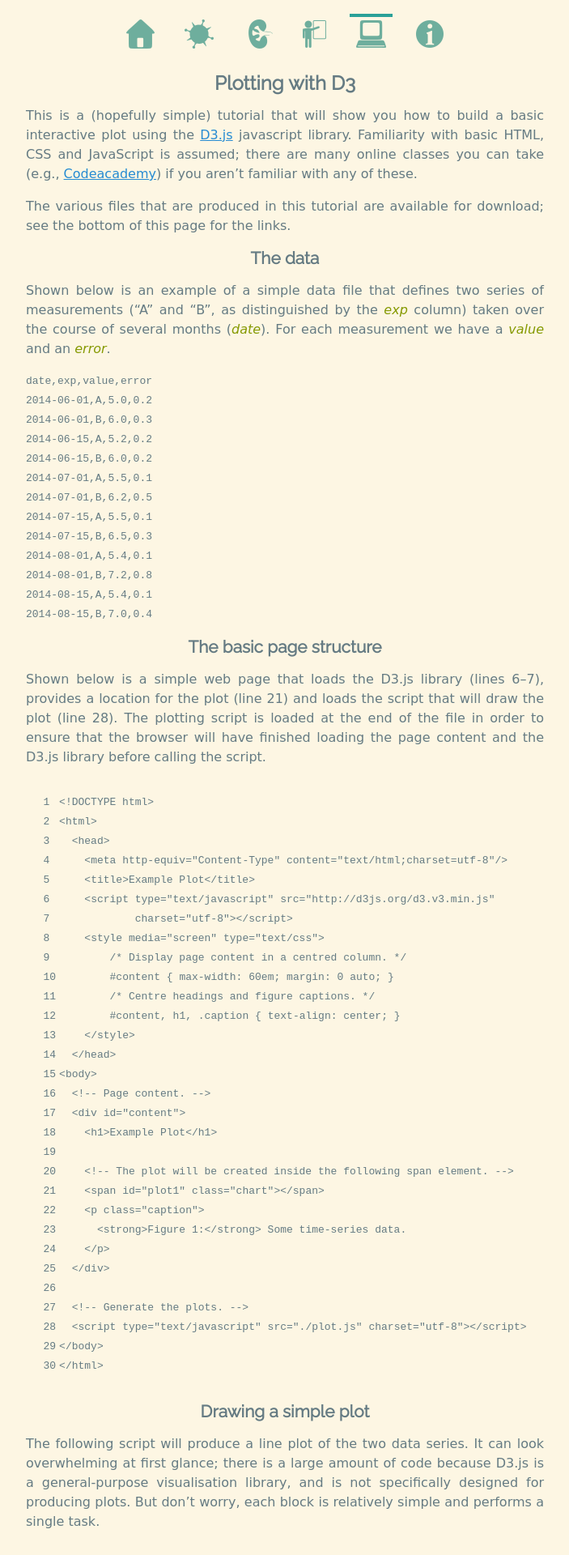
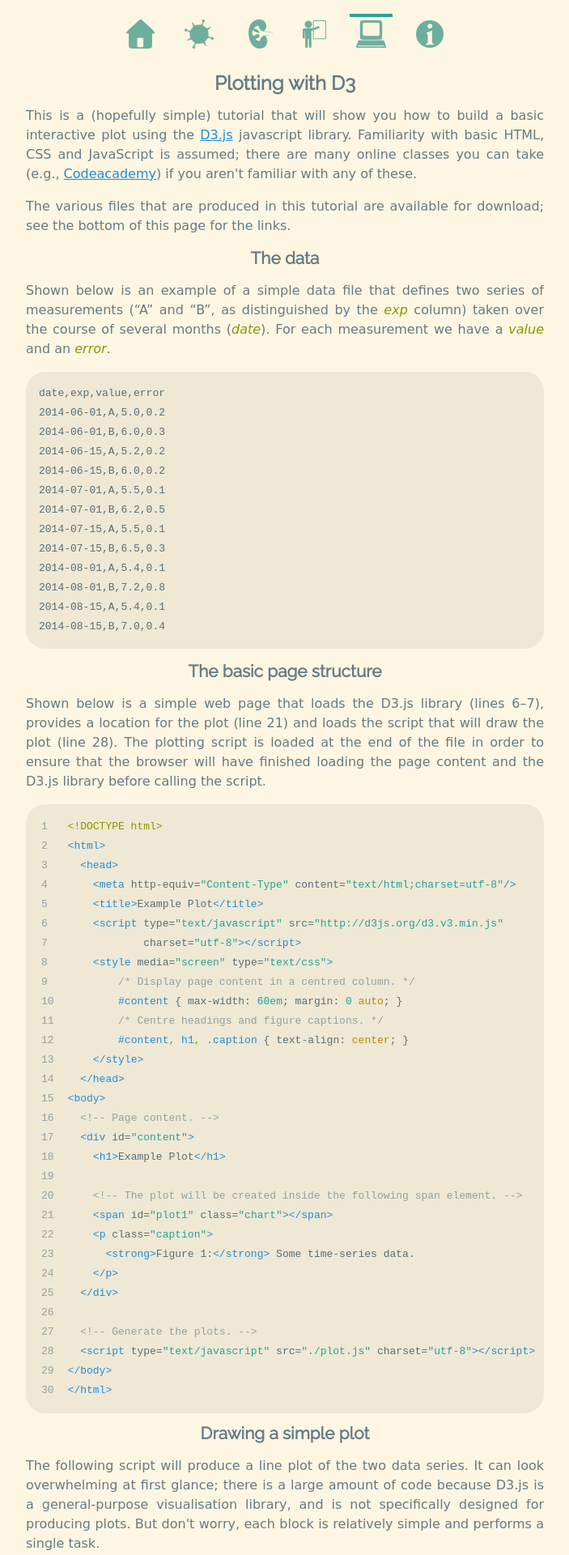
Before and after one commit to robmoss/previous2-robmoss.github.io, a Jekyll site: the page built from model/tools/plotting-with-d3/index.md, in a window 1280 px wide. Shown: the top 1920 px of the page at 81% size, without its empty margins (288-991 px from the left). Built offline with Jekyll 4.4.1, drawn with Linux system fonts in a browser that asks for light colours; some web fonts are replaced; some of the changed text lies outside the part shown.

Commit message:
Use rouge for syntax highlighting in code blocks

````diff
--- a/_config.yml
+++ b/_config.yml
@@ -128,6 +128,28 @@ safe: true
 # Use kramdown because it correctly interprets LaTeX mathematics notation.
 markdown: kramdown
 
+# https://help.github.com/articles/using-syntax-highlighting-on-github-pages/
+# https://help.github.com/articles/creating-and-highlighting-code-blocks/
+# https://github.com/blog/2100-github-pages-now-faster-and-simpler-with-jekyll-3-0
+# http://blog.virtuacreative.com.br/upgrade-jekyll-2-to-3-gh-pages.html
+highlighter: rouge
+
+kramdown:
+  # https://github.com/jekyll/jekyll/issues/4619
+  # https://kramdown.gettalong.org/options.html#option-syntax-highlighter-opts
+  # https://kramdown.gettalong.org/syntax_highlighter/rouge.html
+  syntax_highlighter: rouge
+  syntax_highlighter_opts:
+    span:
+      line_numbers: false
+    block:
+      line_numbers: true
+      start_line: 1
+  # Only use smart quotes for double quotes, not single quotes (i.e., leave
+  # apostrophes as-is).
+  # https://stackoverflow.com/a/25597026
+  smart_quotes:  ["apos", "apos", "ldquo", "rdquo"]
+
 # The default license under which a post is published.
 default_license: CC BY-SA
 
--- a/_layouts/site.html
+++ b/_layouts/site.html
@@ -19,6 +19,8 @@
 href="https://fonts.googleapis.com/css?family=Droid+Sans|Droid+Serif|Raleway" />
     <link rel="stylesheet" type="text/css"
           href="{{ site.baseurl }}{{ site.url_css }}/style.css" />
+    <link rel="stylesheet" type="text/css"
+          href="{{ site.baseurl }}{{ site.url_css }}/syntax.css" />
     {% if page.extra_css %}{% for css in page.extra_css %}
     <link href="{{ site.baseurl }}{{ site.url_css }}/{{ css }}"
           rel="stylesheet"/>
--- /dev/null
+++ b/assets/css/syntax.css
@@ -0,0 +1,118 @@
+/* Solarized Light
+
+For use with Jekyll and Pygments
+
+http://ethanschoonover.com/solarized
+
+SOLARIZED HEX      ROLE
+--------- -------- ------------------------------------------
+base01    #586e75  body text / default code / primary content
+base1     #93a1a1  comments / secondary content
+base2     #eee8d5  background highlights
+base3     #fdf6e3  background
+orange    #cb4b16  constants
+red       #dc322f  regex, special keywords
+blue      #268bd2  reserved keywords
+cyan      #2aa198  strings, numbers
+green     #859900  operators, other keywords
+*/
+
+/*
+ * Highlight inline code blocks.
+ */
+p code, p tt { font-size: 1.25em; background: #eee8d5;
+               padding-left: 0.15em; padding-right: 0.15em; }
+
+/*
+ * Code blocks enclosed in triple back-ticks.
+ */
+.highlighter-rouge .highlight {
+    max-width: 39rem;
+    margin-left: auto;
+    margin-right: auto;
+    padding: 0 0.5rem;
+    border-radius: 1.5rem;
+}
+/*
+ * Code blocks enclosed in {% highlight %} tags.
+ */
+figure.highlight {
+    max-width: 38rem;
+    margin-left: auto;
+    margin-right: auto;
+    padding: 0.125rem 1.0rem;
+    border-radius: 1.5rem;
+    text-align: left;
+}
+.highlight code, .highlight table { display: block; }
+.highlight pre.lineno { margin-right: 1em; }
+.highlight { background-color: #eee8d5; /* #fdf6e3; */ color: #586e75 }
+.highlight .lineno { color: #93a1a1 } /* Line Numbers */
+.highlight .c { color: #93a1a1 } /* Comment */
+.highlight .err { color: #586e75 } /* Error */
+.highlight .g { color: #586e75 } /* Generic */
+.highlight .k { color: #859900 } /* Keyword */
+.highlight .l { color: #586e75 } /* Literal */
+.highlight .n { color: #586e75 } /* Name */
+.highlight .o { color: #859900 } /* Operator */
+.highlight .x { color: #cb4b16 } /* Other */
+.highlight .p { color: #586e75 } /* Punctuation */
+.highlight .cm { color: #93a1a1 } /* Comment.Multiline */
+.highlight .cp { color: #859900 } /* Comment.Preproc */
+.highlight .c1 { color: #93a1a1 } /* Comment.Single */
+.highlight .cs { color: #859900 } /* Comment.Special */
+.highlight .gd { color: #2aa198 } /* Generic.Deleted */
+.highlight .ge { color: #586e75; font-style: italic } /* Generic.Emph */
+.highlight .gr { color: #dc322f } /* Generic.Error */
+.highlight .gh { color: #cb4b16 } /* Generic.Heading */
+.highlight .gi { color: #859900 } /* Generic.Inserted */
+.highlight .go { color: #586e75 } /* Generic.Output */
+.highlight .gp { color: #586e75 } /* Generic.Prompt */
+.highlight .gs { color: #586e75; font-weight: bold } /* Generic.Strong */
+.highlight .gu { color: #cb4b16 } /* Generic.Subheading */
+.highlight .gt { color: #586e75 } /* Generic.Traceback */
+.highlight .kc { color: #cb4b16 } /* Keyword.Constant */
+.highlight .kd { color: #268bd2 } /* Keyword.Declaration */
+.highlight .kn { color: #859900 } /* Keyword.Namespace */
+.highlight .kp { color: #859900 } /* Keyword.Pseudo */
+.highlight .kr { color: #268bd2 } /* Keyword.Reserved */
+.highlight .kt { color: #dc322f } /* Keyword.Type */
+.highlight .ld { color: #586e75 } /* Literal.Date */
+.highlight .m { color: #2aa198 } /* Literal.Number */
+.highlight .s { color: #2aa198 } /* Literal.String */
+.highlight .na { color: #586e75 } /* Name.Attribute */
+.highlight .nb { color: #B58900 } /* Name.Builtin */
+.highlight .nc { color: #268bd2 } /* Name.Class */
+.highlight .no { color: #cb4b16 } /* Name.Constant */
+.highlight .nd { color: #268bd2 } /* Name.Decorator */
+.highlight .ni { color: #cb4b16 } /* Name.Entity */
+.highlight .ne { color: #cb4b16 } /* Name.Exception */
+.highlight .nf { color: #268bd2 } /* Name.Function */
+.highlight .nl { color: #586e75 } /* Name.Label */
+.highlight .nn { color: #586e75 } /* Name.Namespace */
+.highlight .nx { color: #586e75 } /* Name.Other */
+.highlight .py { color: #586e75 } /* Name.Property */
+.highlight .nt { color: #268bd2 } /* Name.Tag */
+.highlight .nv { color: #268bd2 } /* Name.Variable */
+.highlight .ow { color: #859900 } /* Operator.Word */
+.highlight .w { color: #586e75 } /* Text.Whitespace */
+.highlight .mf { color: #2aa198 } /* Literal.Number.Float */
+.highlight .mh { color: #2aa198 } /* Literal.Number.Hex */
+.highlight .mi { color: #2aa198 } /* Literal.Number.Integer */
+.highlight .mo { color: #2aa198 } /* Literal.Number.Oct */
+.highlight .sb { color: #93a1a1 } /* Literal.String.Backtick */
+.highlight .sc { color: #2aa198 } /* Literal.String.Char */
+.highlight .sd { color: #586e75 } /* Literal.String.Doc */
+.highlight .s2 { color: #2aa198 } /* Literal.String.Double */
+.highlight .se { color: #cb4b16 } /* Literal.String.Escape */
+.highlight .sh { color: #586e75 } /* Literal.String.Heredoc */
+.highlight .si { color: #2aa198 } /* Literal.String.Interpol */
+.highlight .sx { color: #2aa198 } /* Literal.String.Other */
+.highlight .sr { color: #dc322f } /* Literal.String.Regex */
+.highlight .s1 { color: #2aa198 } /* Literal.String.Single */
+.highlight .ss { color: #2aa198 } /* Literal.String.Symbol */
+.highlight .bp { color: #268bd2 } /* Name.Builtin.Pseudo */
+.highlight .vc { color: #268bd2 } /* Name.Variable.Class */
+.highlight .vg { color: #268bd2 } /* Name.Variable.Global */
+.highlight .vi { color: #268bd2 } /* Name.Variable.Instance */
+.highlight .il { color: #2aa198 } /* Literal.Number.Integer.Long */
--- a/model/tools/plotting-with-d3/index.md
+++ b/model/tools/plotting-with-d3/index.md
@@ -43,7 +43,7 @@ The plotting script is loaded at the end of the file in order to ensure that
 the browser will have finished loading the page content and the D3.js library
 before calling the script.
 
-{% highlight html linenos=table %}
+```html
 <!DOCTYPE html>
 <html>
   <head>
@@ -74,7 +74,7 @@ before calling the script.
   <script type="text/javascript" src="./plot.js" charset="utf-8"></script>
 </body>
 </html>
-{% endhighlight %}
+```
 
 ## Drawing a simple plot
 
@@ -84,7 +84,7 @@ because D3.js is a general-purpose visualisation library, and is not
 specifically designed for producing plots.
 But don't worry, each block is relatively simple and performs a single task.
 
-{% highlight js linenos=table %}
+```javascript
 // Create a new namespace to contain all of the variables and functions.
 var Plot = Plot || {};
 
@@ -431,13 +431,13 @@ var prepare_data = function(data_rows) {
 
 // Draw the plot(s).
 Plot.draw_many("data.csv", prepare_data, [plot1]);
-{% endhighlight %}
+```
 
 ## Controlling the appearance of the plot
 
 We now need to add some rules that define how the lines and paths will appear.
 
-{% highlight css linenos=table %}
+```css
 /* Draw all lines in black, by default. */
 line { stroke: black; }
 /* Draw very thin grid lines. */
@@ -455,7 +455,7 @@ line { stroke: black; }
 /* Colour data series, points and error bars on a per-group basis. */
 .series.A, .errorbar.A, .point.A { stroke: #268bd2; }
 .series.B, .errorbar.B, .point.B { stroke: #859900; }
-{% endhighlight %}
+```
 
 ## Highlighting a data series
 
@@ -464,15 +464,15 @@ moves the mouse over that data series.
 First, we define how a highlighted data series should appear, assuming that it
 will be identified by having the identifier `highlight`.
 
-{% highlight css linenos=table %}
+```css
 /* Draw highlighted series with a thick red line. */
 #highlight { stroke: #FF0000; stroke-width: 4; }
 #highlight.point { fill: #FF0000; stroke: black; stroke-width: 2; }
-{% endhighlight %}
+```
 
 We then need to define how to add and remove this highlighting.
 
-{% highlight js linenos=table %}
+```javascript
     // Define how to highlight a particular data series.
     plot.highlight_group = function(group_class) {
         return function(d) {
@@ -489,14 +489,14 @@ We then need to define how to add and remove this highlighting.
             }
         };
     };
-{% endhighlight %}
+```
 
 And we need to trigger this highlighting when the mouse moves over a data
 series.
 Note that we only add this event handler in the case where there are multiple
 date series.
 
-{% highlight js linenos=table %}
+```javascript
         // Plot each group separately.
         for (var i = 0; i < data_series.length; i++) {
             plot.contents.append("svg:path")
@@ -505,26 +505,26 @@ date series.
                 .attr("d", plot.draw_line)
                 .on("mouseover", plot.highlight_group(data_series[i].key));
         }
-{% endhighlight %}
+```
 
 ## Adding a second plot
 
 Let's now plot the mean values of the two data sets.
 First, we need to create an element to contain this second plot.
 
-{% highlight html linenos=table %}
+```html
     <!-- The plot will be created inside the following span element. -->
     <span id="plot2" class="chart"></span>
     <p class="caption">
       <strong>Figure 2:</strong> Mean time-series data.
     </p>
-{% endhighlight %}
+```
 
 Then we need to define the properties of this second plot.
 Note that we don't define *ymin* and *ymax*, because we're not going to plot
 any error bars.
 
-{% highlight js linenos=table %}
+```javascript
 // Define the properties of the plot we want to produce.
 var plot2 = {
     // The plot dimensions and margins.
@@ -556,14 +556,14 @@ var plot2 = {
     y: Plot.num_axis("Mean value (units)", 1,
                      function(d) { return d.mean_val; }),
 }
-{% endhighlight %}
+```
 
 And finally, we add this to the list of plots to draw.
 
-{% highlight js linenos=table %}
+```javascript
 // Draw the plot(s).
 Plot.draw_many("data.csv", prepare_data, [plot1, plot2]);
-{% endhighlight %}
+```
 
 ## Download the materials
 
````
Also changed, not shown: README.md.
